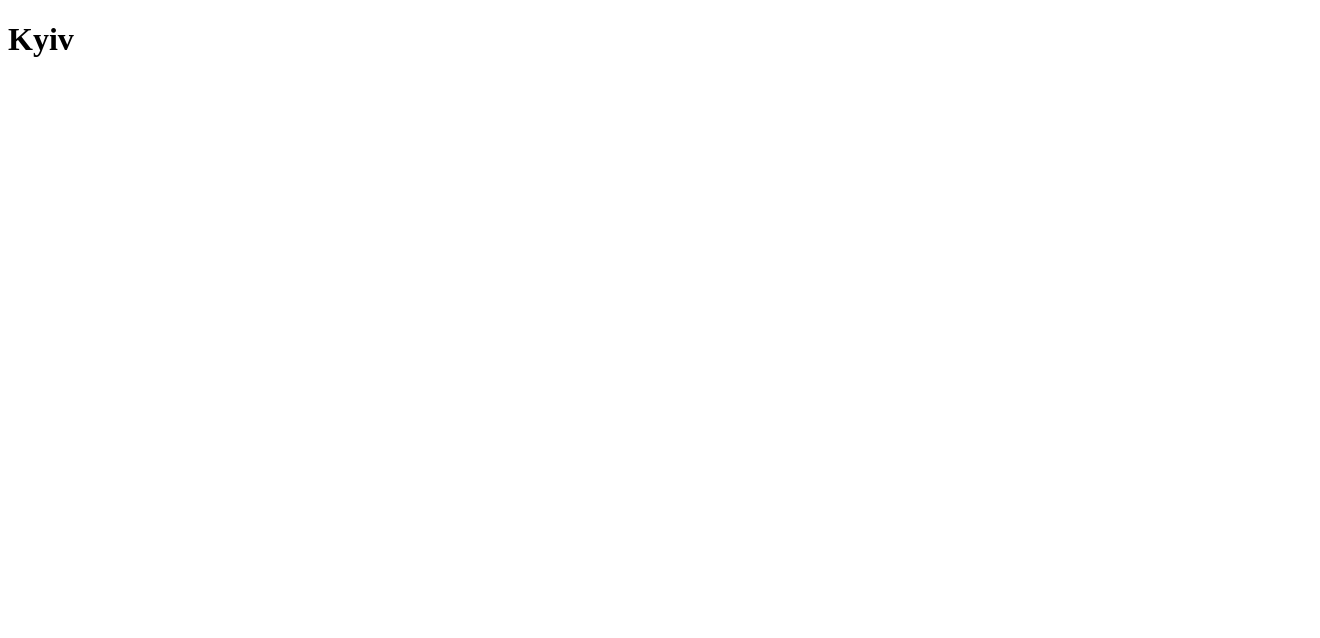
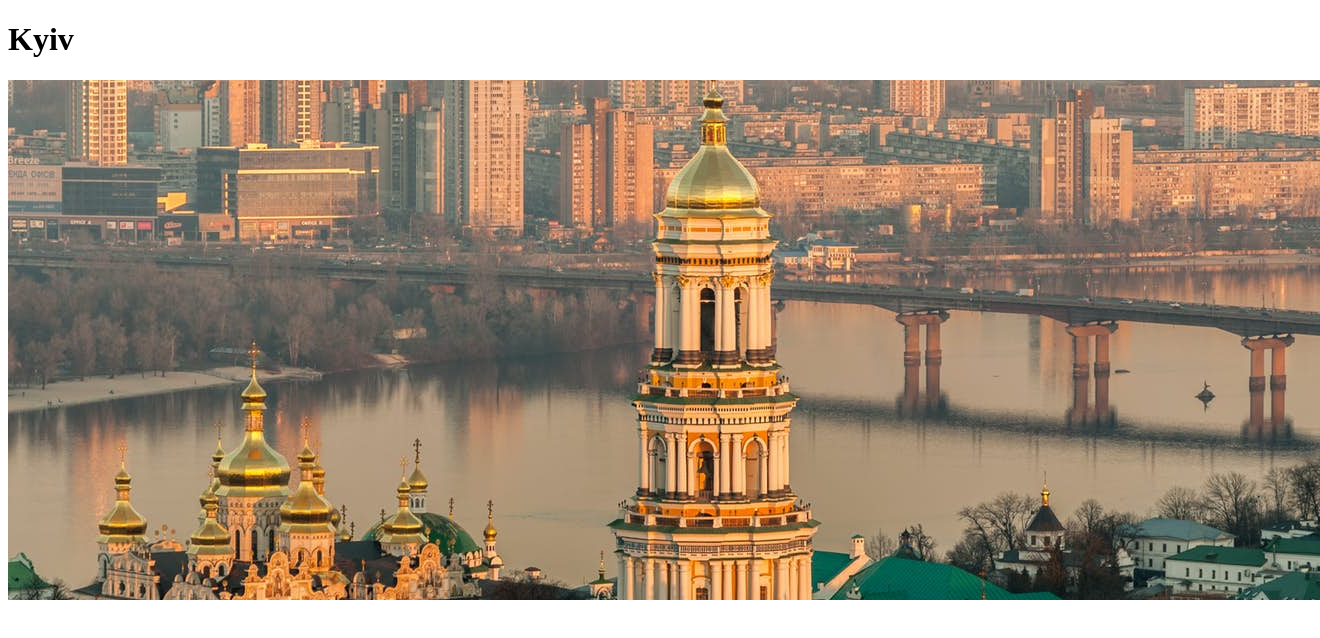
Before and after one commit to Walleriy/Cities-5, a plain HTML site: page index.html in a window 1280 px wide. Shown: the whole page, 1320 px wide, since content can reach past the window. Drawn offline with Linux system fonts and the light colour scheme.

Commit message:
feat: add photo

```diff
--- a/index.html
+++ b/index.html
@@ -8,6 +8,7 @@
     <title>Cities</title>
 </head>
 <body>
-<h1> Kyiv</h1>
+    <h1>Kyiv</h1>
+    <img src="1.jpg" alt="Kyiv">
 </body>
 </html>
```
Also changed, not shown: 1.jpg (added).
